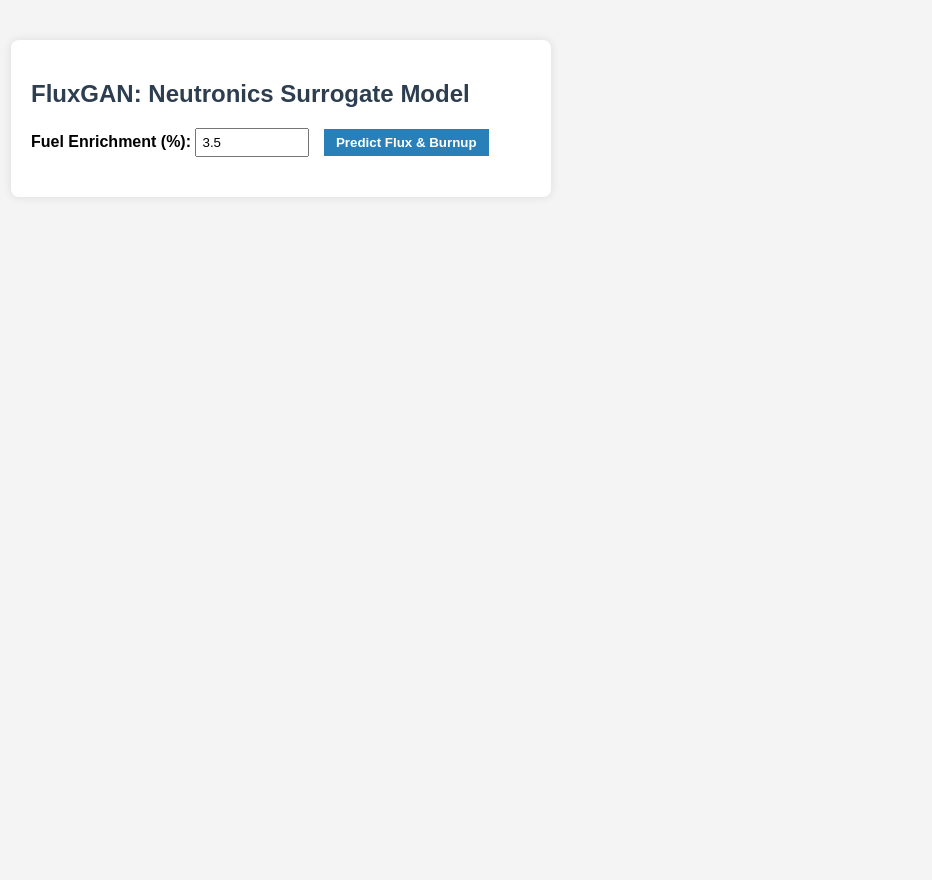
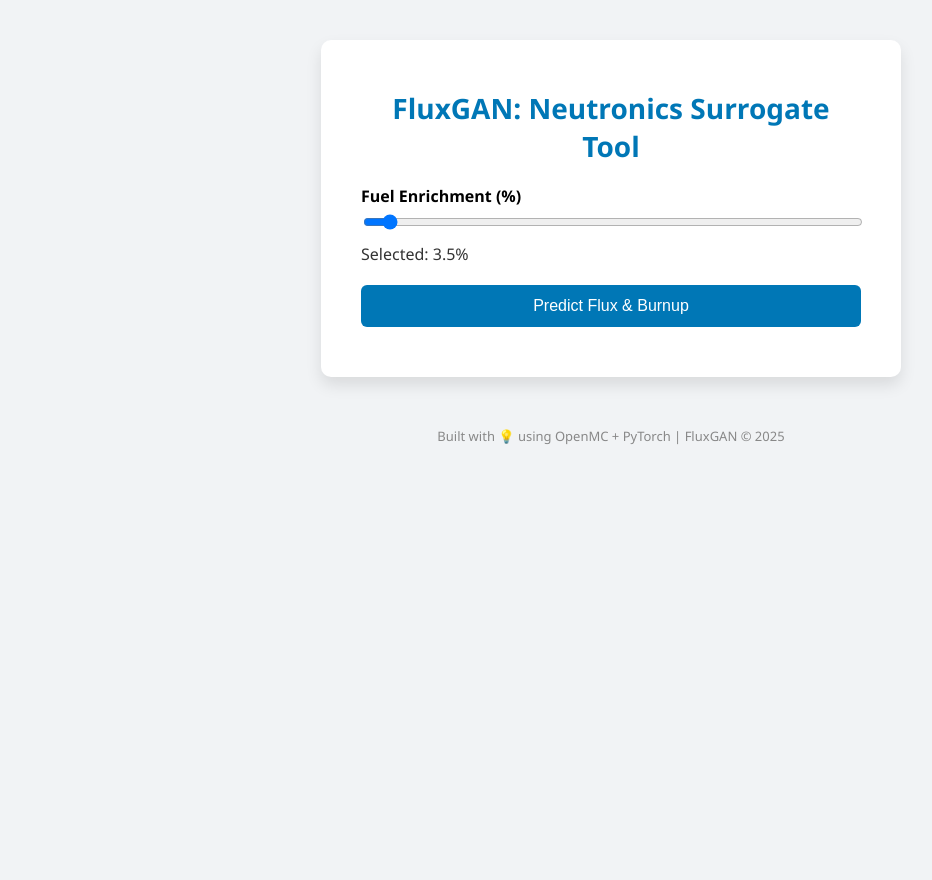
Before and after one commit to kavyawadhwa134/fluxgan-ct-web, a Flask app: page / in a window 1280 px wide. Shown: the whole page, without its empty margins (29-961 px from the left). Before the commit the page ends 157 px from the top, so only its background shows below. Run offline with Flask 3, Linux system fonts and the light colour scheme.

Commit message:
Fix: frontend slider UI and dynamic output

```diff
--- a/app.py
+++ b/app.py
@@ -32,5 +32,5 @@
 
 # Render requirement: bind to 0.0.0.0 and dynamic port
 if __name__ == '__main__':
-    port = int(os.environ.get('PORT', 5050))  # PORT env var is provided by Render
+    port = int(os.environ.get('PORT', 500))  # PORT env var is provided by Render
     app.run(host='0.0.0.0', port=port, debug=True)
--- a/templates/index.html
+++ b/templates/index.html
@@ -1,83 +1,174 @@
 <!DOCTYPE html>
 <html lang="en">
 <head>
-  <meta charset="UTF-8">
-  <title>FluxGAN Neutronics Tool</title>
+  <meta charset="UTF-8" />
+  <title>FluxGAN: Neutronics Surrogate Tool</title>
+  <meta name="viewport" content="width=device-width, initial-scale=1.0" />
   <style>
+    :root {
+      --accent: #0077b6;
+      --bg: #f1f3f5;
+      --card: #ffffff;
+      --shadow: rgba(0, 0, 0, 0.1);
+    }
+
     body {
-      font-family: Arial, sans-serif;
-      margin: 40px;
-      background-color: #f4f4f4;
+      margin: 0;
+      padding: 0;
+      font-family: "Segoe UI", sans-serif;
+      background-color: var(--bg);
     }
-    h2 {
-      color: #2c3e50;
+
+    .wrapper {
+      display: flex;
+      flex-direction: column;
+      align-items: center;
+      padding: 40px 20px;
+      min-height: 100vh;
     }
+
+    .card {
+      background-color: var(--card);
+      border-radius: 10px;
+      padding: 30px 40px;
+      box-shadow: 0 8px 16px var(--shadow);
+      max-width: 500px;
+      width: 100%;
+    }
+
+    h1 {
+      margin-bottom: 20px;
+      font-size: 28px;
+      color: var(--accent);
+      text-align: center;
+    }
+
     label {
-      font-weight: bold;
+      font-weight: 600;
+      display: block;
+      margin-top: 15px;
+      margin-bottom: 5px;
     }
-    input[type=number] {
-      width: 100px;
-      padding: 5px;
-      margin-right: 10px;
+
+    input[type="range"] {
+      width: 100%;
     }
+
+    .range-value {
+      margin-top: 8px;
+      font-size: 16px;
+      color: #333;
+    }
+
     button {
-      padding: 6px 12px;
-      font-weight: bold;
-      background-color: #2980b9;
+      margin-top: 20px;
+      padding: 12px;
+      width: 100%;
+      background-color: var(--accent);
       color: white;
       border: none;
+      border-radius: 6px;
+      font-size: 16px;
       cursor: pointer;
+      transition: background 0.2s ease;
     }
+
     button:hover {
-      background-color: #1e6ca4;
+      background-color: #005f86;
     }
-    #result {
+
+    .output-box {
+      margin-top: 30px;
+      background: #e7f5ff;
+      padding: 15px 20px;
+      border-left: 5px solid var(--accent);
+      border-radius: 8px;
+      font-size: 16px;
+    }
+
+    .error {
+      color: red;
       margin-top: 20px;
-      font-size: 18px;
     }
-    .box {
-      background-color: white;
-      padding: 20px;
-      border-radius: 8px;
-      box-shadow: 0 0 10px rgba(0,0,0,0.1);
-      max-width: 500px;
+
+    footer {
+      margin-top: 50px;
+      font-size: 13px;
+      color: #888;
     }
   </style>
 </head>
 <body>
-  <div class="box">
-    <h2>FluxGAN: Neutronics Surrogate Model</h2>
+  <div class="wrapper">
+    <div class="card">
+      <h1>FluxGAN: Neutronics Surrogate Tool</h1>
+      <form id="predictForm">
+        <label for="enrichment">Fuel Enrichment (%)</label>
+        <input
+          type="range"
+          id="enrichment"
+          name="enrichment"
+          min="0"
+          max="90"
+          step="0.1"
+          value="3.5"
+          oninput="updateSlider(this.value)"
+        />
+        <div class="range-value">Selected: <span id="rangeValue">3.5</span>%</div>
 
-    <label for="enrichment">Fuel Enrichment (%):</label>
-    <input type="number" id="enrichment" step="0.1" min="0" max="100" value="3.5">
+        <button type="submit">Predict Flux & Burnup</button>
+      </form>
 
-    <button onclick="predict()">Predict Flux & Burnup</button>
+      <div id="output" class="output-box" style="display: none;"></div>
+      <div id="error" class="error"></div>
+    </div>
 
-    <div id="result"></div>
+    <footer>
+      Built with 💡 using OpenMC + PyTorch | FluxGAN © {{ 2025 }}
+    </footer>
   </div>
 
   <script>
-    async function predict() {
-      const enrichment = parseFloat(document.getElementById('enrichment').value);
-      const response = await fetch('/predict', {
-        method: 'POST',
-        headers: { 'Content-Type': 'application/json' },
-        body: JSON.stringify({ enrichment: enrichment })
-      });
+    function updateSlider(value) {
+      document.getElementById("rangeValue").innerText = value;
+    }
 
-      const result = await response.json();
-      const resultDiv = document.getElementById('result');
+    const form = document.getElementById("predictForm");
+    const output = document.getElementById("output");
+    const errorBox = document.getElementById("error");
 
-      if (result.error) {
-        resultDiv.innerHTML = `<p style="color:red;">Error: ${result.error}</p>`;
-      } else {
-        resultDiv.innerHTML = `
-          <p><strong>Enrichment:</strong> ${result.enrichment}%</p>
-          <p><strong>Predicted Neutron Flux:</strong> ${result.flux}</p>
-          <p><strong>Predicted Burnup:</strong> ${result.burnup}</p>
-        `;
-      }
-    }
+    form.addEventListener("submit", function (e) {
+      e.preventDefault();
+
+      const enrichment = document.getElementById("enrichment").value;
+
+      fetch("/predict", {
+        method: "POST",
+        headers: {
+          "Content-Type": "application/x-www-form-urlencoded",
+        },
+        body: `enrichment=${encodeURIComponent(enrichment)}`,
+      })
+        .then((res) => res.json())
+        .then((data) => {
+          if (data.error) {
+            output.style.display = "none";
+            errorBox.innerText = data.error;
+          } else {
+            output.innerHTML = `
+              <strong>Input Enrichment:</strong> ${data.enrichment}%<br>
+              <strong>Predicted Neutron Flux:</strong> ${data.flux}<br>
+              <strong>Predicted Burnup:</strong> ${data.burnup}
+            `;
+            output.style.display = "block";
+            errorBox.innerText = "";
+          }
+        })
+        .catch((err) => {
+          errorBox.innerText = "Server error or invalid response.";
+          output.style.display = "none";
+        });
+    });
   </script>
 </body>
 </html>
```
